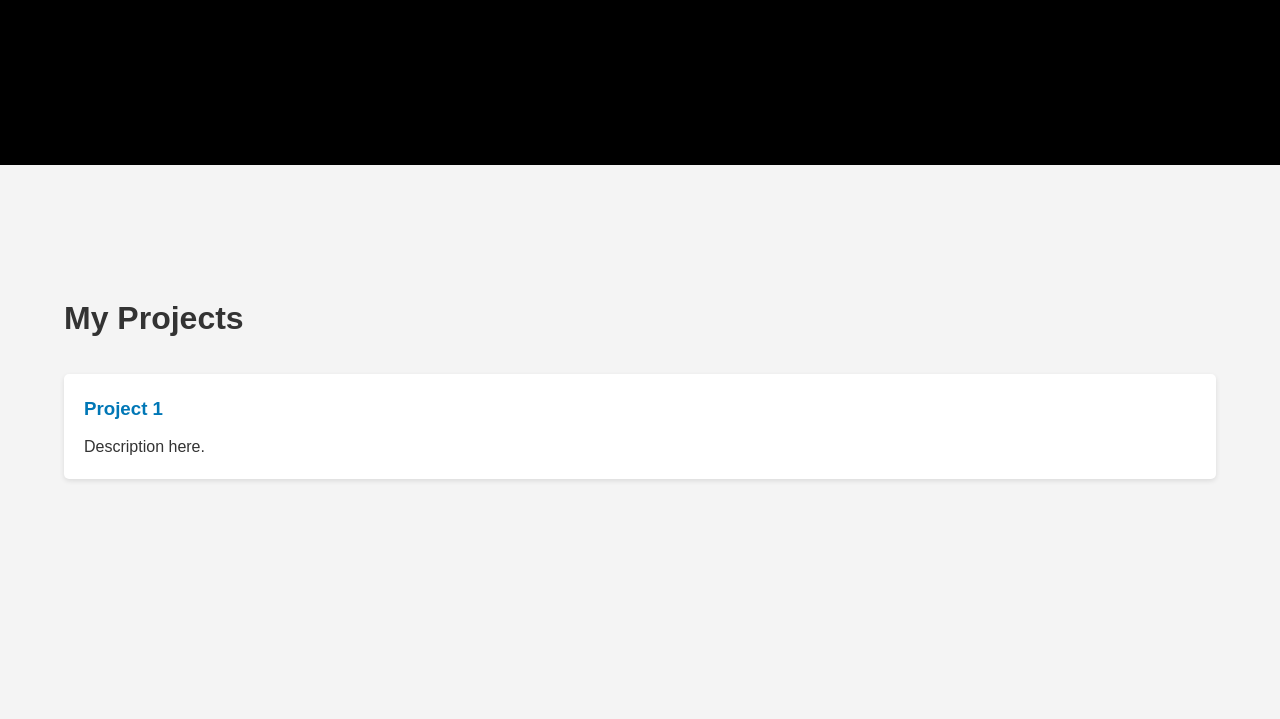
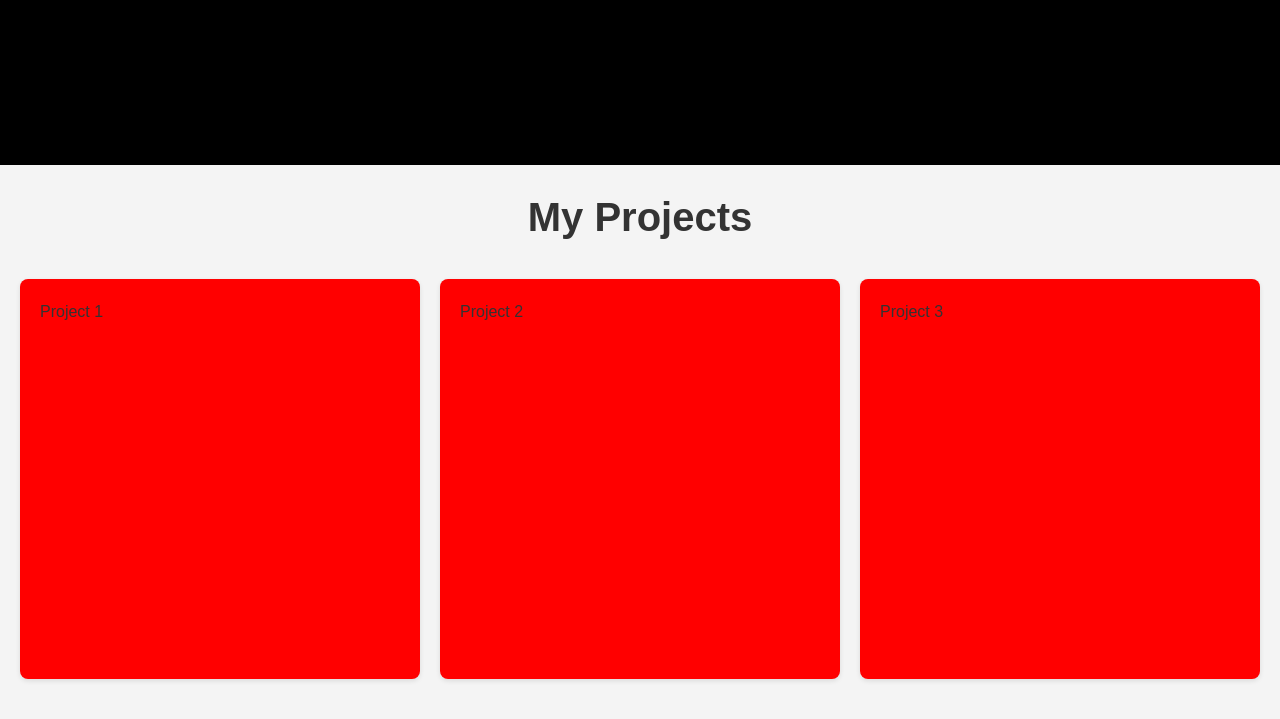
Before and after one commit to Rahulsahani01/My_Portfolio, a plain HTML site: page index.html in a window 1280 px wide. Shown: the part 1380-2099 px from the top of the page. Drawn offline with Linux system fonts and the light colour scheme.

Commit message:
added project card

```diff
--- a/index.css
+++ b/index.css
@@ -317,7 +317,37 @@ nav {
   /* Pause animation on hover */
   .skills-carousel-container:hover .skills-carousel {
     animation-play-state: paused;
-  }/* ===================== */
+  }
+    /* ===================== */
+/* Projects */
+/* ===================== */
+#projects {
+    padding: 20px;
+  }
+
+  .projects-heading {
+    text-align: center; /* Center the heading */
+    margin-bottom: 30px; /* Space below heading */
+    font-size: 2.5rem; /* Adjust size as needed */
+  }
+
+  .projects-container {
+    display: grid;
+    gap: 20px;
+    grid-template-columns: repeat(auto-fit, minmax(300px, 1fr)); /* Responsive grid */
+  }
+
+  .project-card {
+    background-color: red;
+    aspect-ratio: 1;
+    border-radius: 8px;
+  }
+
+
+
+
+
+  /* ===================== */
 /* RESPONSIVE DESIGN */
 /* ===================== */
 @media (max-width: 768px) {
--- a/index.html
+++ b/index.html
@@ -158,18 +158,17 @@
         </div>
 </section>
 
-  <!-- Projects Section -->
-  <section id="projects">
-    <div class="projects">
-      <h2>My Projects</h2>
-      <div class="project-card">
-        <div>
-          <h3>Project 1</h3>
-          <p>Description here.</p>
-        </div>
-      </div>
-    </div>
-  </section>
+<!-- Projects Section -->
+<!-- Projects Section -->
+<section id="projects">
+  <h1 class="projects-heading">My Projects</h1> <!-- Heading added here -->
+  <div class="projects-container"> <!-- New wrapper for grid -->
+    <div class="project-card">Project 1</div>
+    <div class="project-card">Project 2</div>
+    <div class="project-card">Project 3</div>
+    <!-- Add more cards as needed -->
+  </div>
+</section>
   <script src="index.js"></script>
 </body>
 </html>
```
